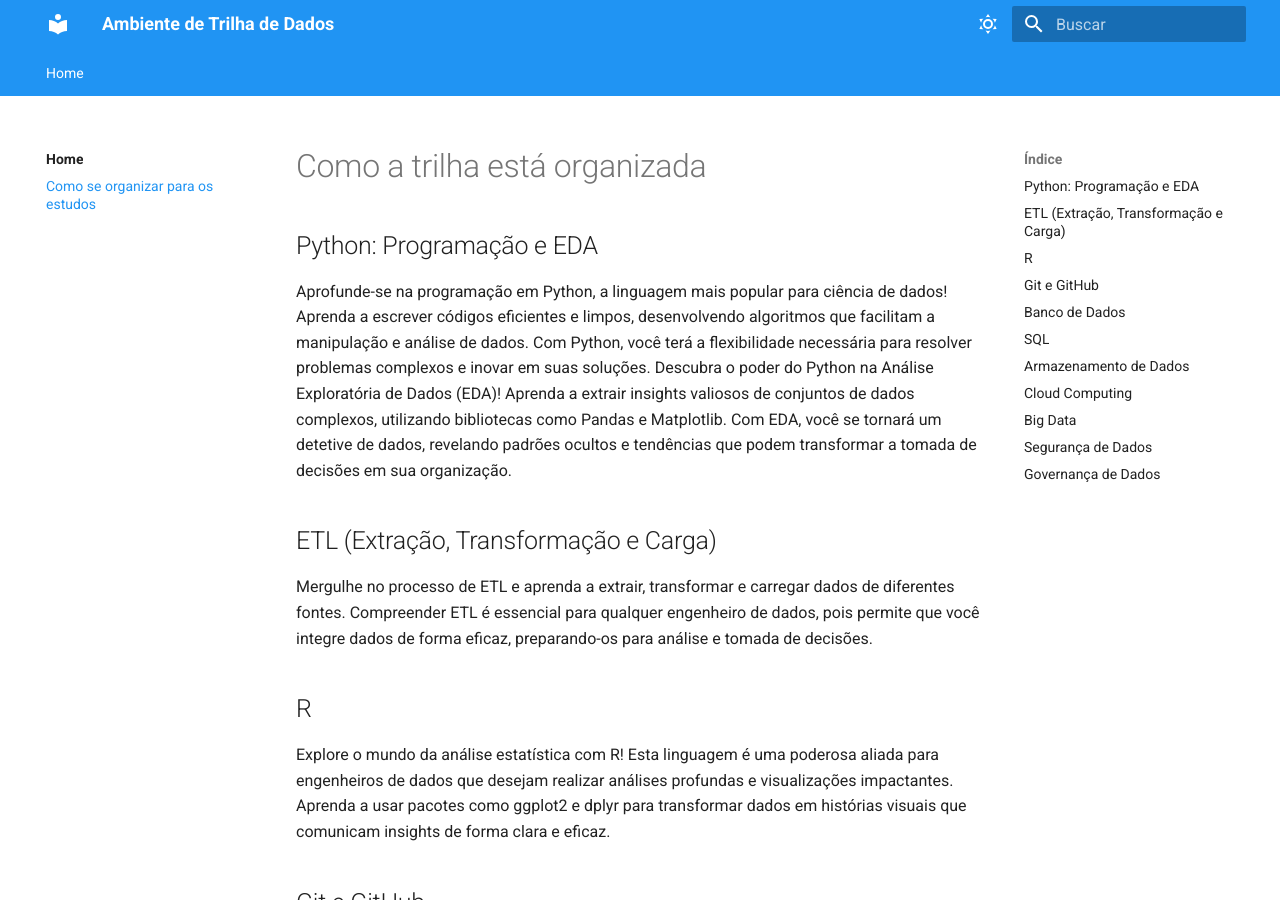
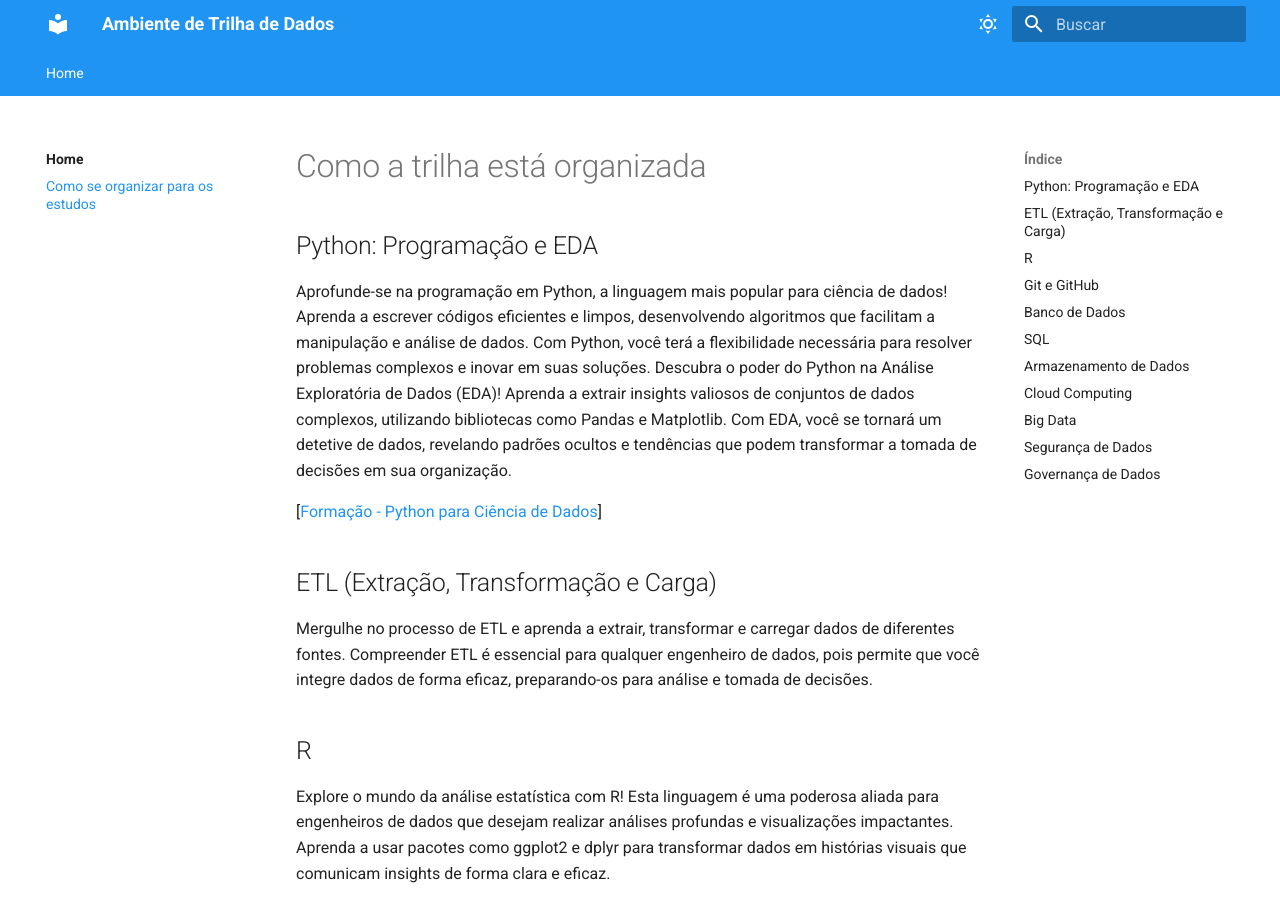
Before and after one commit to steniasantos/steniasantos.github.io, an MkDocs documentation site: the page built from docs/home/como_organizar_estudos.md, in a window 1280 px wide and 900 px high. Built offline with MkDocs 1.6.1 and Material for MkDocs 9.7.7, drawn with Linux system fonts in a browser that asks for light colours.

Commit message:
Update como_organizar_estudos.md

```diff
--- a/docs/home/como_organizar_estudos.md
+++ b/docs/home/como_organizar_estudos.md
@@ -3,6 +3,8 @@
 ## Python: Programação e EDA
 Aprofunde-se na programação em Python, a linguagem mais popular para ciência de dados! Aprenda a escrever códigos eficientes e limpos, desenvolvendo algoritmos que facilitam a manipulação e análise de dados. Com Python, você terá a flexibilidade necessária para resolver problemas complexos e inovar em suas soluções.
 Descubra o poder do Python na Análise Exploratória de Dados (EDA)! Aprenda a extrair insights valiosos de conjuntos de dados complexos, utilizando bibliotecas como Pandas e Matplotlib. Com EDA, você se tornará um detetive de dados, revelando padrões ocultos e tendências que podem transformar a tomada de decisões em sua organização.
+
+[[Formação - Python para Ciência de Dados](https://www.linkedin.com/learning/python-para-ciencia-de-dados-formacao-basica)]
 
 ## ETL (Extração, Transformação e Carga)
 Mergulhe no processo de ETL e aprenda a extrair, transformar e carregar dados de diferentes fontes. Compreender ETL é essencial para qualquer engenheiro de dados, pois permite que você integre dados de forma eficaz, preparando-os para análise e tomada de decisões.
@@ -28,6 +30,8 @@ Explore o mundo da computação em nuvem e descubra como as plataformas como AWS
 ## Big Data
 Desvende os segredos do Big Data! Compreenda suas características, como volume, variedade e velocidade, e aprenda a usar ferramentas como Hadoop e Spark para processar e analisar grandes conjuntos de dados. Este conhecimento é crucial para lidar com os desafios e oportunidades que o Big Data apresenta.
 
+
+
 ## Segurança de Dados
 A segurança de dados é mais importante do que nunca! Aprenda as melhores práticas para proteger informações sensíveis e garantir a conformidade com regulamentações. Com esse conhecimento, você se tornará um defensor dos dados, ajudando sua organização a mitigar riscos e proteger ativos valiosos.
 
```
